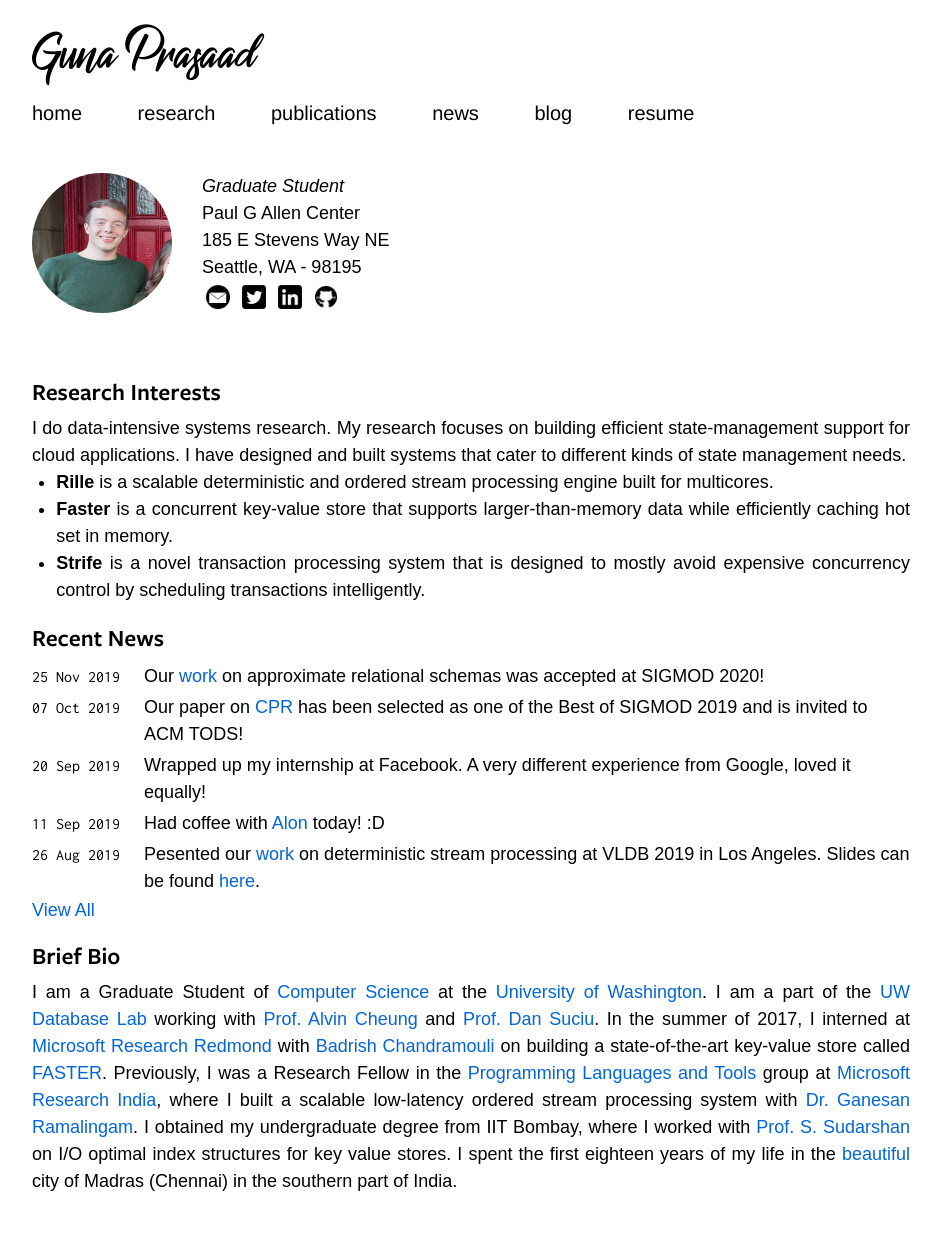
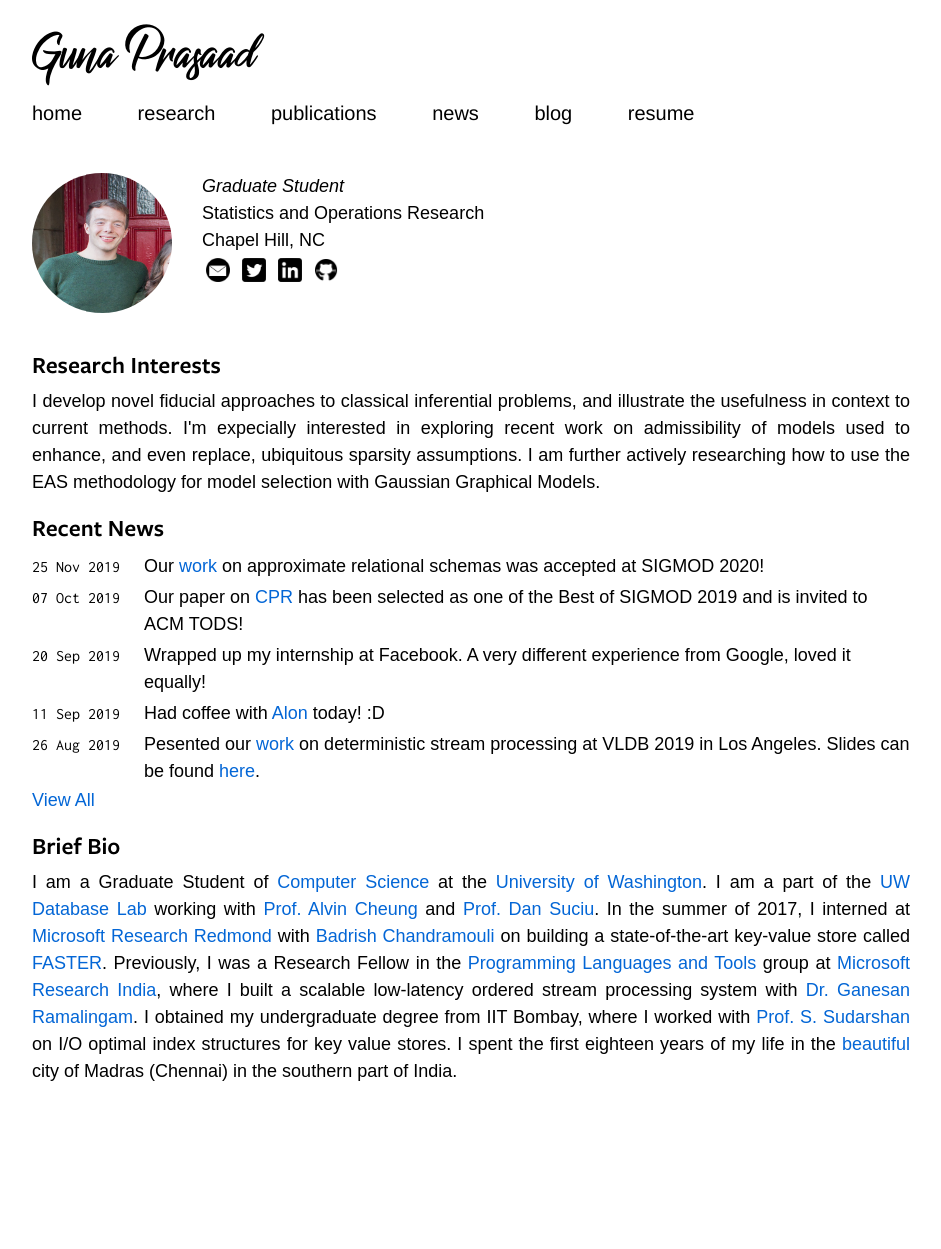
Before and after one commit to sirmurphalot/sirmurphalot.github.io, a Jekyll site: the page built from index.md, in a window 1280 px wide. Shown: the whole page, without its empty margins (169-1110 px from the left). Built offline with Jekyll 4.4.1, drawn with Linux system fonts in a browser that asks for light colours; some web fonts are replaced; after the commit the page ends 1139 px from its top, so only the background shows below that.

Commit message:
Update index.md

```diff
--- a/index.md
+++ b/index.md
@@ -12,24 +12,19 @@ permalink:
     </div>
     <div class="contact">
         <i>Graduate Student</i> <br>
-        Paul G Allen Center<br>
-        185 E Stevens Way NE<br>
-        Seattle, WA - 98195<br>
-        <a href="mailto:guna@cs.washington.edu"> <img src="{{site.url}}css/icons/gmail.jpg"  class="icon"> </a>
-        <a href="https://twitter.com/gunaprsd"><img src="{{site.url}}css/icons/twitter.jpg"  class="icon"> </a>
-        <a href="https://www.linkedin.com/in/guna-prasaad-1479a450"><img src="{{site.url}}css/icons/linkedin.jpg"  class="icon"> </a>
-        <a href="https://github.com/gunaprsd"><img src="{{site.url}}css/icons/github.png" class="icon"></a>
+        Statistics and Operations Research<br>
+        Chapel Hill, NC<br>
+        <a href="mailto:acmurph@live.unc.edu"> <img src="{{site.url}}css/icons/gmail.jpg"  class="icon"> </a>
+        <a href="https://twitter.com/sirmurphalot"><img src="{{site.url}}css/icons/twitter.jpg"  class="icon"> </a>
+        <a href="https://www.linkedin.com/in/alexander-murph-a39772b0/"><img src="{{site.url}}css/icons/linkedin.jpg"  class="icon"> </a>
+        <a href="https://github.com/sirmurphalot"><img src="{{site.url}}css/icons/github.png" class="icon"></a>
     </div>
 </div>
 <div class="homecontent">
     <p>
     <h3>Research Interests</h3>
-    I do data-intensive systems research. My research focuses on building efficient state-management support for cloud applications. I have designed and built systems that cater to different kinds of state management needs.
-    <ul>
-        <li> <b>Rille</b> is a scalable deterministic and ordered stream processing engine built for multicores. </li>
-        <li> <b>Faster</b> is a concurrent key-value store that supports larger-than-memory data while efficiently caching hot set in memory. </li>
-        <li><b>Strife</b> is a novel transaction processing system that is designed to mostly avoid expensive concurrency control by scheduling transactions intelligently.</li>
-    </ul></p>
+    I develop novel fiducial approaches to classical inferential problems, and illustrate the usefulness in context to current methods.  I'm expecially interested in exploring recent work on admissibility of models used to enhance, and even replace, ubiquitous sparsity assumptions. I am further actively researching how to use the EAS methodology for model selection with Gaussian Graphical Models.
+</p>
     <p>
     <h3>Recent News</h3>
 <table class="news">
```
Also changed, not shown: other parts of index.md (+1 -1 lines).
